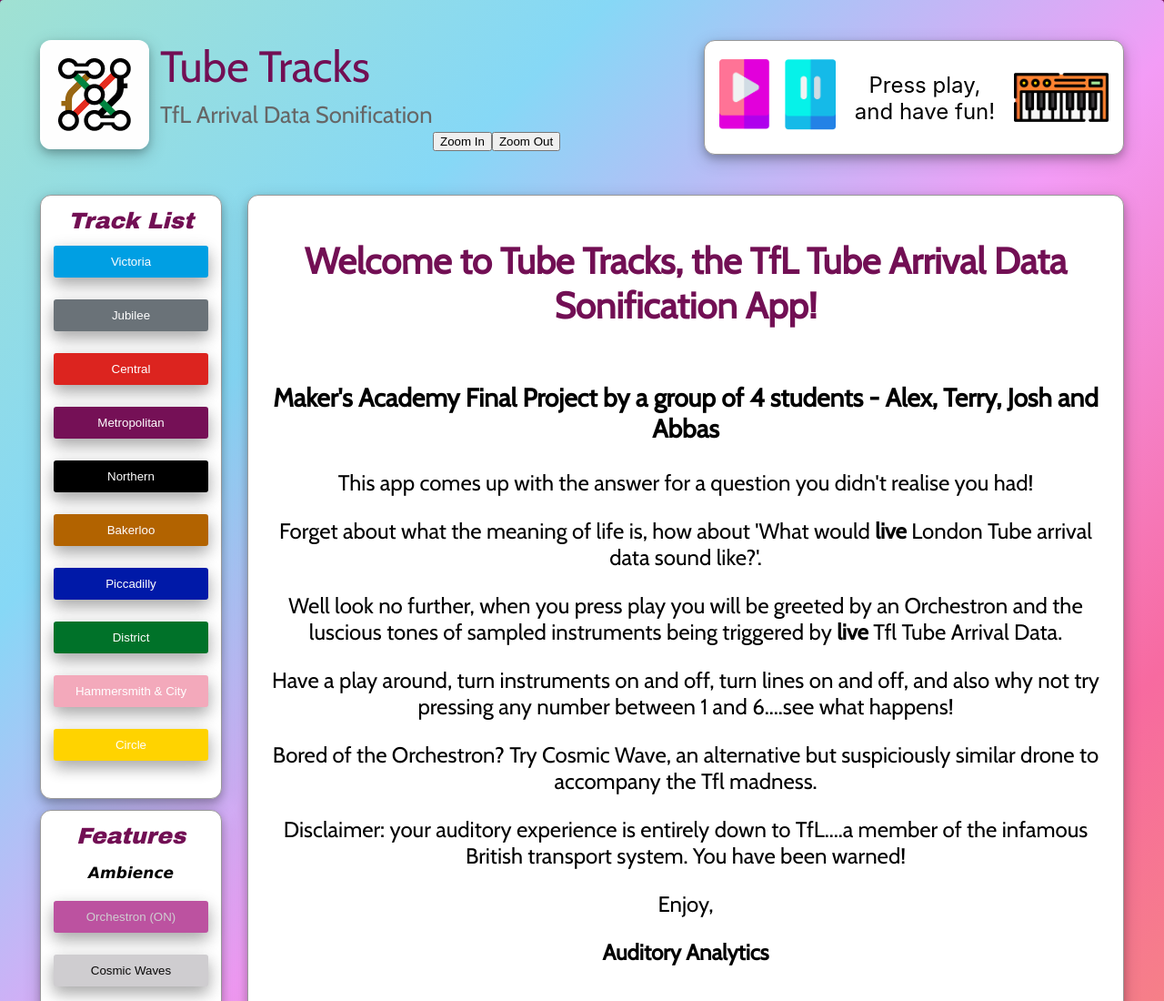
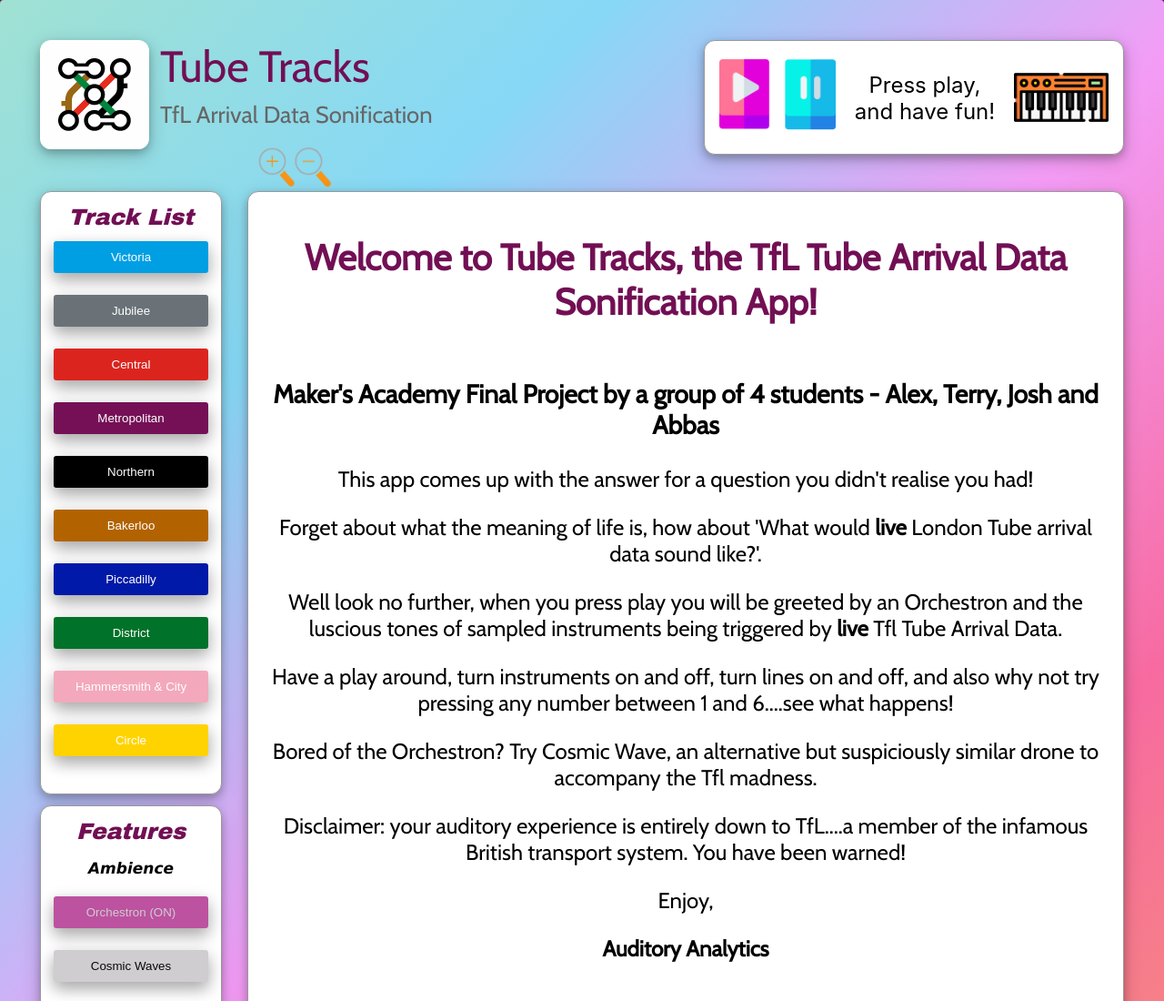
Before and after one commit to abodian/tube-tracks, a React app in the folder frontend/: page / in a window 1280 px wide. Shown: the top 1100 px of the page at 91% size. Built offline with nearby package versions, Linux system fonts and the light colour scheme.

Commit message:
adding zoom button images

```diff
--- a/frontend/src/components/app/audioControl/AudioControl.js
+++ b/frontend/src/components/app/audioControl/AudioControl.js
@@ -1,10 +1,8 @@
-import React, { useState } from "react";
+import React from "react";
 
 import styles from "./AudioControl.module.css";
 
 const PlayStop = ({ stop, start, initialVisible, toggle }) => {
-  const [visible, setVisible] = useState(initialVisible);
-
   return (
     <>
       <div className={styles.container}>
--- a/frontend/src/components/homepage/Homepage.js
+++ b/frontend/src/components/homepage/Homepage.js
@@ -113,10 +113,6 @@
         <div className={styles.strapline}>
           Tube Tracks <span>TfL Arrival Data Sonification</span>
         </div>
-        <div className={styles.zoomButtons}>
-          <button onClick={handleZoomIn}>Zoom In</button>
-          <button onClick={handleZoomOut}>Zoom Out</button>
-        </div>
 
         <div className={styles.instructions}>
           <AudioControl
@@ -126,6 +122,14 @@
             toggle={handlePiano}
             playNote={handlePlayNote}
           />
+        </div>
+      </div>
+      <div className={styles.zoomButtons}>
+        <div onClick={handleZoomIn}>
+          <img src="/images/zoomin.png" alt="zoom in"></img>
+        </div>
+        <div onClick={handleZoomOut}>
+          <img src="/images/zoomout.png" alt="zoom out"></img>
         </div>
       </div>
       <div className={styles.content}>
--- a/frontend/src/components/homepage/Homepage.module.css
+++ b/frontend/src/components/homepage/Homepage.module.css
@@ -265,3 +265,13 @@
 .zoomButtons{
   margin:100px 12px 0 -100px;
 }
+.zoomButtons{
+  display: flex;
+  margin-top:-52px;
+  margin-left: 240px;
+}
+.zoomButtons img{
+
+  width: 40px;
+
+}
```
Also changed, not shown: frontend/public/images/zoomin.png (added), frontend/public/images/zoomout.png (added), frontend/src/components/app/audioControl/AudioControl.module.css (line endings or trailing spaces).
